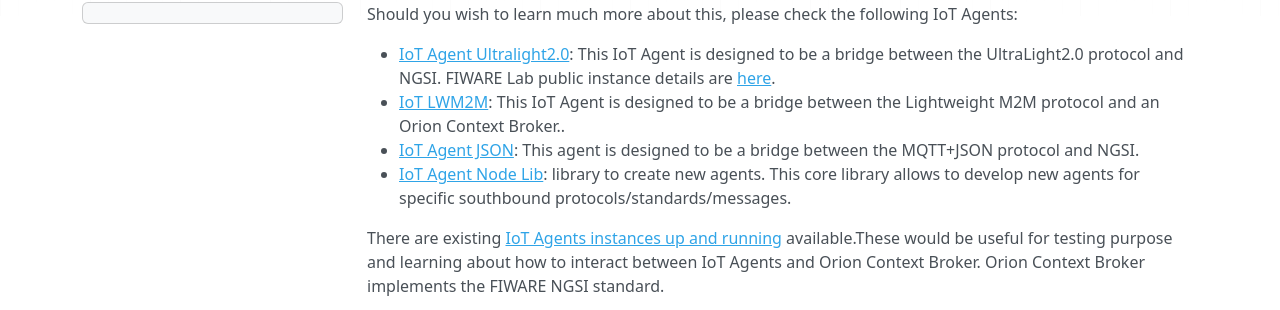
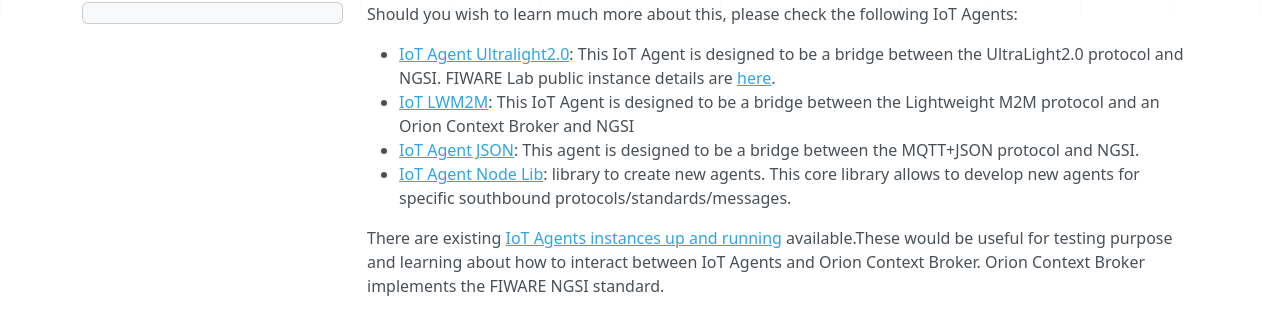
Before and after one commit to FIWARE-Ops/docs.TourGuide, an MkDocs documentation site: the page built from doc/connection-to-the-internet-of-things/deep-dive.md, in a window 1280 px wide. Shown: the part 290-600 px from the top of the page. Built offline with MkDocs 1.6.1, drawn with Linux system fonts in a browser that asks for light colours; nearby versions of some CDN libraries; comment, search, counter and statistics services are not loaded; old or Windows-style settings are respelled for this version of MkDocs.

Commit message:
Update deep-dive.md

```diff
--- a/doc/connection-to-the-internet-of-things/deep-dive.md
+++ b/doc/connection-to-the-internet-of-things/deep-dive.md
@@ -1,7 +1,7 @@
 Should you wish to learn much more about this, please check the following IoT Agents:
 
 - [IoT Agent Ultralight2.0](https://github.com/Fiware/iot.IoTagent-UL): This IoT Agent is designed to be a bridge between the UltraLight2.0 protocol and NGSI. FIWARE Lab public instance details are [here](https://catalogue.fiware.org/enablers/backend-device-management-idas/instances).
-- [IoT LWM2M](https://github.com/Fiware/iot.IoTagent-LWM2M): This IoT Agent is designed to be a bridge between the Lightweight M2M protocol and an Orion Context Broker..
+- [IoT LWM2M](https://github.com/Fiware/iot.IoTagent-LWM2M): This IoT Agent is designed to be a bridge between the Lightweight M2M protocol and an Orion Context Broker and NGSI
 - [IoT Agent JSON](https://github.com/Fiware/iot.IoTagent-JSON): This agent is designed to be a bridge between the MQTT+JSON protocol
 and NGSI.
 - [IoT Agent Node Lib](https://github.com/Fiware/iot.IoTagent-node-lib): library to create new agents. This core library allows to develop new agents for specific southbound protocols/standards/messages.
```
